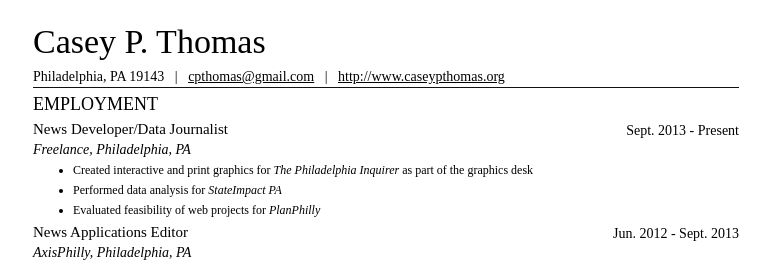
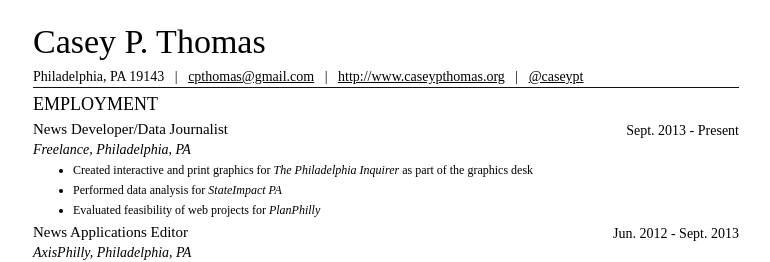
Before and after one commit to caseycesari/caseycesari.github.com, a Jekyll site: the page resume/index.html, which Jekyll copies as it is, in a window 1280 px wide. Shown: the top 262 px of the page, without its empty margins (254-1024 px from the left). Built offline with Jekyll 4.4.1, drawn with Linux system fonts in a browser that asks for light colours.

Commit message:
Add twitter handle

```diff
--- a/resume/index.html
+++ b/resume/index.html
@@ -38,7 +38,7 @@
         <p class="contact">
             Philadelphia, PA 19143 &nbsp;&nbsp;|&nbsp;&nbsp;
             <a href="mailto:&#099;&#112;&#116;&#104;&#111;&#109;&#097;&#115;&#064;&#103;&#109;&#097;&#105;&#108;&#046;&#099;&#111;&#109;">&#099;&#112;&#116;&#104;&#111;&#109;&#097;&#115;&#064;&#103;&#109;&#097;&#105;&#108;&#046;&#099;&#111;&#109;</a>  &nbsp;&nbsp;|&nbsp;&nbsp;
-            <a href="http://www.caseypthomas.org">http://www.caseypthomas.org</a>
+            <a href="http://www.caseypthomas.org">http://www.caseypthomas.org</a> &nbsp;&nbsp;|&nbsp;&nbsp; <a href="http://www.twitter.com/caseypt">@caseypt</a>
         </p>
       </section>
 
```
